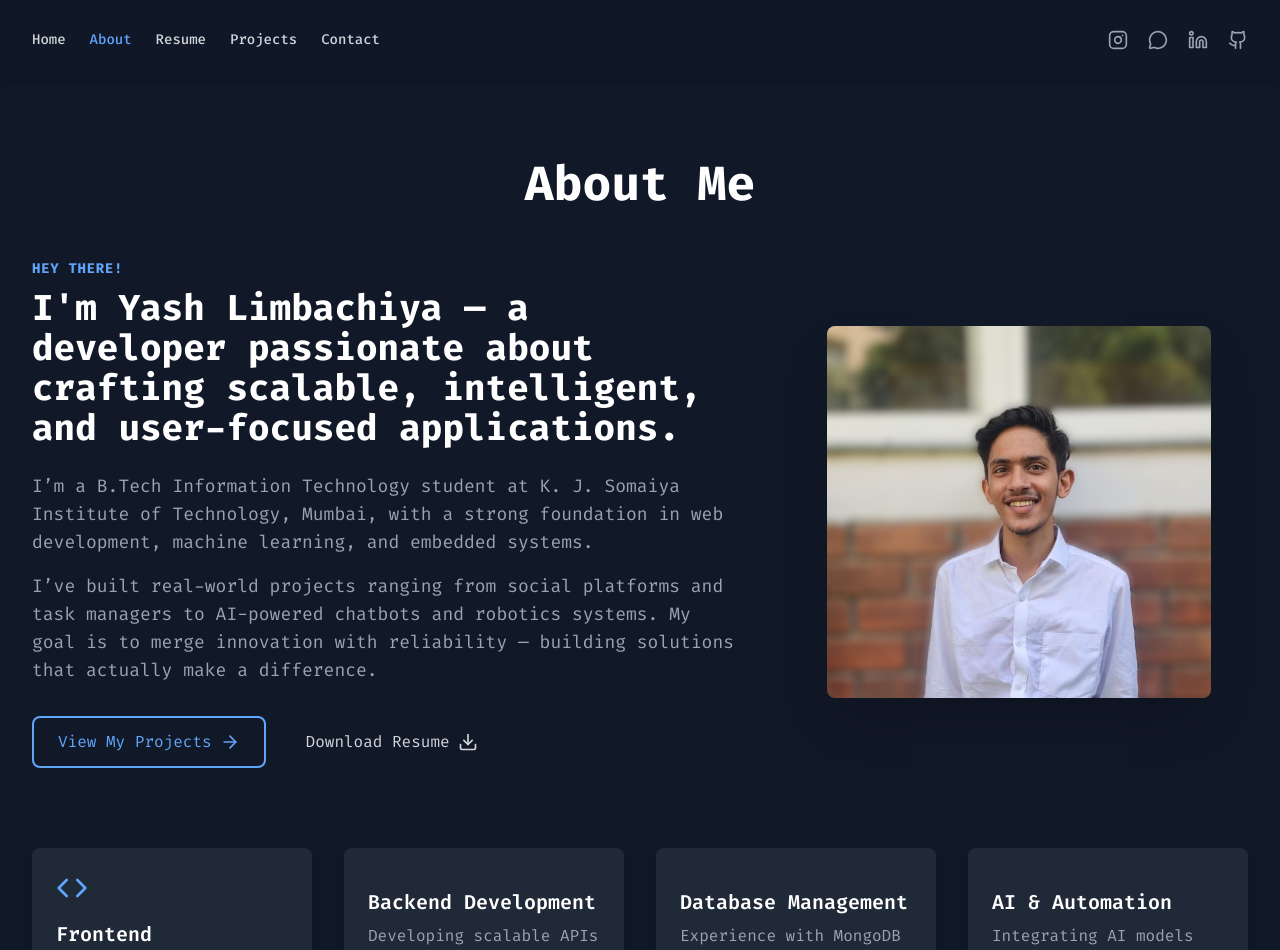
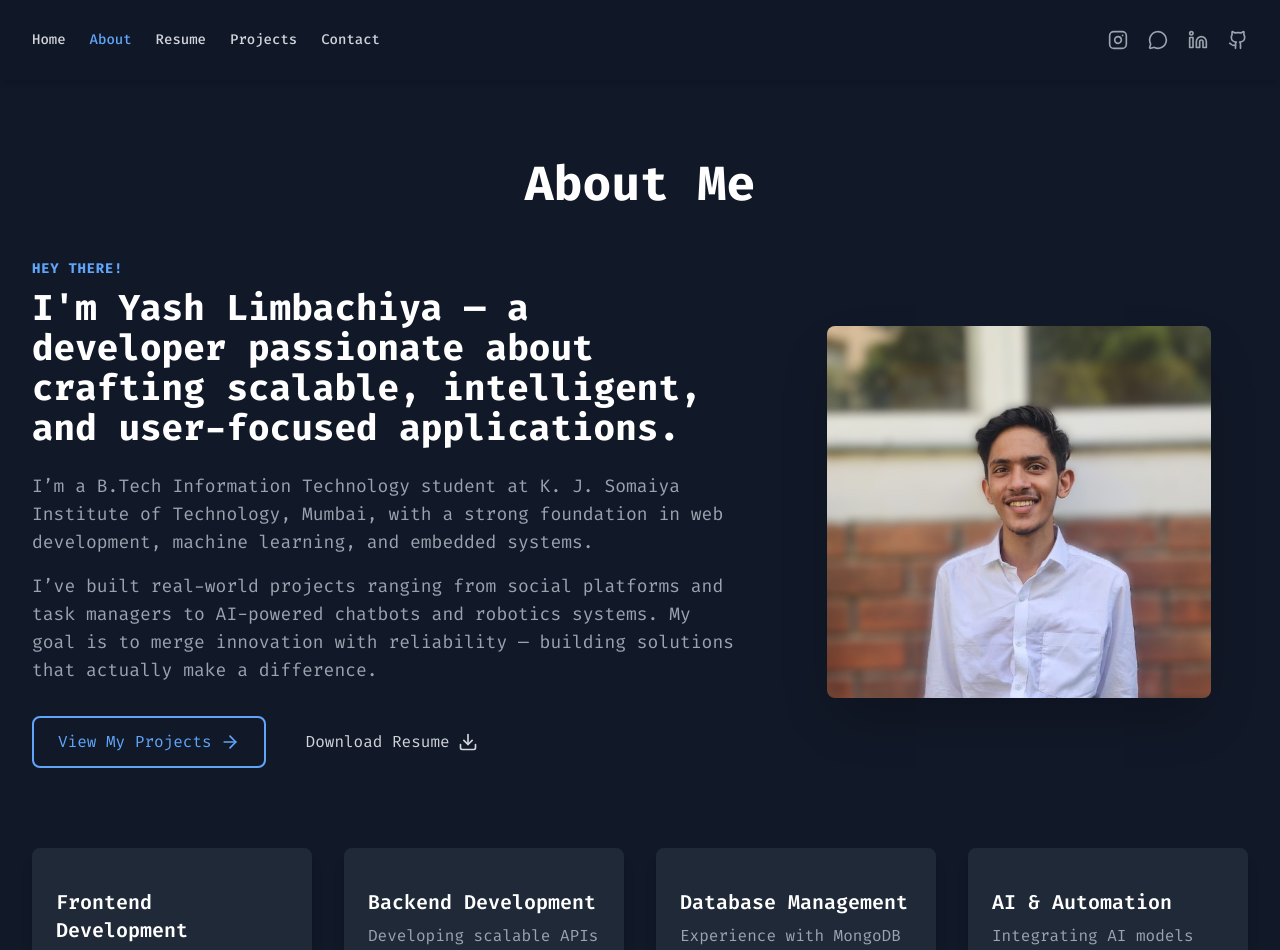
Before and after one commit to Yash8270/Portfolio, a React (Create React App) app in the folder frontend/: page /about in a window 1280 px wide. Shown: the top 950 px of the page. Built offline with nearby package versions, Linux system fonts and the light colour scheme.

Commit message:
Icons correction

```diff
--- a/frontend/src/data.js
+++ b/frontend/src/data.js
@@ -32,7 +32,7 @@ export const portfolioData = {
       'I’ve built real-world projects ranging from social platforms and task managers to AI-powered chatbots and robotics systems. My goal is to merge innovation with reliability — building solutions that actually make a difference.',
     ],
     skills: [
-      { icon: 'React', title: 'Frontend Development', description: 'Building dynamic and responsive UIs using ReactJS, Tailwind CSS, and JavaScript.' },
+      { icon: '', title: 'Frontend Development', description: 'Building dynamic and responsive UIs using ReactJS, Tailwind CSS, and JavaScript.' },
       { icon: 'Server', title: 'Backend Development', description: 'Developing scalable APIs with FastAPI, ExpressJS, and NodeJS.' },
       { icon: 'Database', title: 'Database Management', description: 'Experience with MongoDB and MySQL for optimized data modeling.' },
       { icon: 'Brain', title: 'AI & Automation', description: 'Integrating AI models into real-world apps for intelligent automation.' },
@@ -113,28 +113,28 @@ export const portfolioData = {
     summary: 'A showcase of projects across full-stack web development, AI systems, and embedded robotics.',
     projects: [
       {
-        icon: 'React',
+        // icon: 'React',
         title: 'Connectify – Social Media Web App',
         description:
           'Developed a full-stack social platform with real-time chat, JWT authentication, and RESTful APIs using MERN Stack.',
         link: 'https://github.com/Yash8270/Connectify',
       },
       {
-        icon: 'Calendar',
+        // icon: 'Calendar',
         title: 'Goal-Oriented Task Manager',
         description:
           'Created a drag-and-drop calendar-based task management tool with dynamic goal filters and persistent data storage.',
         link: 'https://github.com/Yash8270/Calendar',
       },
       {
-        icon: 'AI',
+        // icon: 'AI',
         title: 'HR Assist Chatbot (Marico Internship)',
         description:
           'Developed an internal chatbot powered by FastAPI and RAG architecture to handle employee HR queries within Microsoft Teams.',
         link: 'Private',
       },
       {
-        icon: 'Chip',
+        // icon: 'Chip',
         title: 'Autonomous Robot (Robocon)',
         description:
           'Built a PID-controlled robot using Arduino Mega, sensors, and encoders for autonomous movement and obstacle avoidance.',
```
